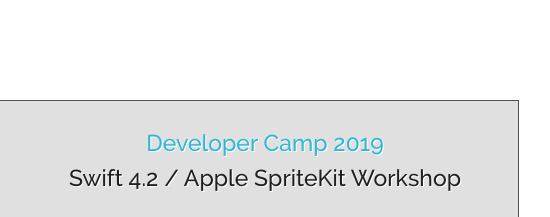
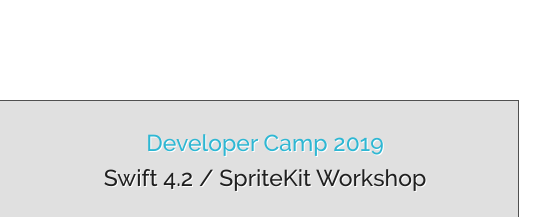
Before and after one commit to christopherstock/DevCamp2019_SwiftSpriteKitWorkshop, a plain HTML site: page welcome-page/index.html in a window 1280 px wide. Shown: the top 217 px of the page, 571-1121 px from the left. Drawn offline with Linux system fonts and the light colour scheme.

Commit message:
Adjusted and unified title in welcome-page, readme and app window.

```diff
--- a/welcome-page/index.html
+++ b/welcome-page/index.html
@@ -44,7 +44,7 @@
 
                     <div class="right_top">
                         <h1 class="logo wow fadeIn" data-wow-delay="0.75s" data-wow-duration="1.0s">Developer Camp 2019</h1>
-                        <h2 class="logo wow fadeIn" data-wow-delay="0.75s" data-wow-duration="1.0s">Swift 4.2 / Apple SpriteKit Workshop</h2>
+                        <h2 class="logo wow fadeIn" data-wow-delay="0.75s" data-wow-duration="1.0s">Swift 4.2 / SpriteKit Workshop</h2>
 
                         <a href="https://github.com/christopherstock/DevCamp2019_SwiftSpriteKitWorkshop/" target="_blank" title="Find the workshop on GitHub">
                             <figure class="button wow fadeIn" data-wow-delay="1.5s" data-wow-duration="1.0s">
```
Also changed, not shown: 2 other files.
